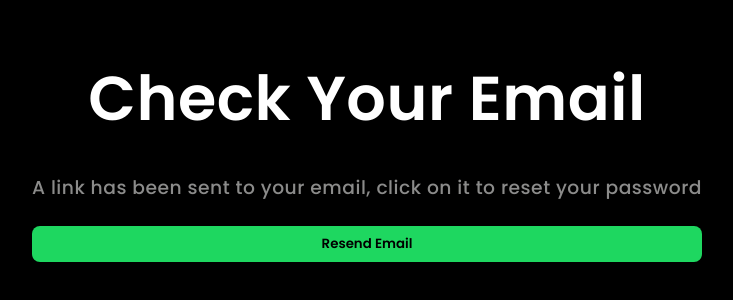
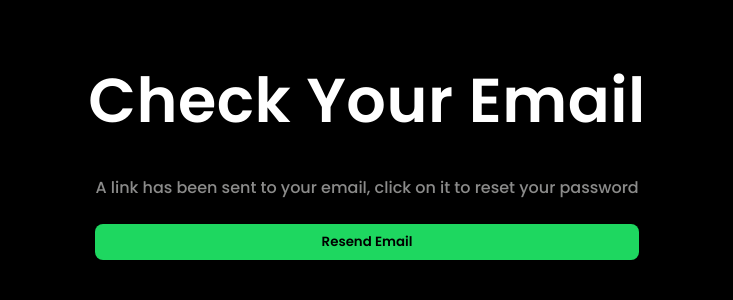
Before and after one commit to wicked-devs/sharpSub-frontend-service, a Nuxt app: page /auth/check-email in a window 1280 px wide. Shown: the part 252-552 px from the top of the page, without its empty margins (273-1006 px from the left). Built offline with nearby package versions, Linux system fonts and the light colour scheme.

Commit message:
Routing Fixes

```diff
--- a/components/auth/login-form.vue
+++ b/components/auth/login-form.vue
@@ -11,7 +11,7 @@
     <div class="form-group">
       <button class="btn-primary" type="submit">Sign In</button>
     </div>
-    <p>Don't have an account? <a href="#" class="nested-link">Sign Up</a></p>
+    <p>Don't have an account? <a href="/auth/signup" class="nested-link">Sign Up</a></p>
     <!-- <p>{{ userStore.accessToken }}</p>   -->
     <ToastNotification
       v-for="(toast, index) in toasts"
--- a/components/auth/signup-form.vue
+++ b/components/auth/signup-form.vue
@@ -34,7 +34,7 @@
       <button class="btn-primary" type="submit">Sign Up</button>
     </div>
     <input type="hidden" v-model="role" />
-    <p>Already have an account? <a href="#" class="nested-link">Sign In</a></p>
+    <p>Already have an account? <a href="/auth/login" class="nested-link">Sign In</a></p>
 
     <ToastNotification
       v-for="(toast, index) in toasts"
--- a/components/general/Navbar.vue
+++ b/components/general/Navbar.vue
@@ -1,7 +1,7 @@
 <template>
   <nav class="pt-3 pb-3">
     <main>
-      <img src="@/assets/images/SharpSub.svg" alt="" />
+      <img src="@/assets/images/SharpSub.svg" alt="" class="logo">
 
       <div class="menu" @click="toggleMenu">
         <div :class="{ bar1: isOpen, bar: !isOpen }"></div>
@@ -68,7 +68,7 @@ main .menu .bar3 {
   width: 30px;
   height: 3px;
   transition: 0.4s;
-  background-color: #fff;
+  background-color: var(--text-color) !important;
 }
 
 main .menu .bar1 {
@@ -86,6 +86,9 @@ main .menu .bar3 {
 main .container .cta {
   display: flex;
   gap: 12px;
+}
+a button{
+  color: var(--primary-color) !important;
 }
 
 @media (max-width: 1000px) {
--- a/pages/auth/check-email.vue
+++ b/pages/auth/check-email.vue
@@ -3,9 +3,9 @@
       <div class="center mt-5">
         <h1 class="weight-6 mb-1">Check Your Email</h1>
         <form class="center">
-          <h3 class="weight-5">
+          <p class="weight-5 center">
             A link has been sent to your email, click on it to reset your password
-          </h3>
+          </p>
           <div class="form-group">
             <button class="btn-primary">Resend Email</button>
           </div>
@@ -20,7 +20,7 @@
   .container {
     height: 100vh;
   }
-  h3 {
+  p {
     color: #8b8b8a;
   }
   </style>
--- a/pages/auth/verify-email.vue
+++ b/pages/auth/verify-email.vue
@@ -3,9 +3,9 @@
     <div class="center mt-5">
       <h1 class="weight-6 mb-1">Verify Your Email</h1>
       <form class="center">
-        <h3 class="weight-5">
+        <p class="weight-5 center">
           A link has been sent to your email, click on it to verify your email
-        </h3>
+        </p>
         <div class="form-group">
           <button class="btn-primary" @click="routeUSer" @click.prevent>
             Sign In
@@ -29,7 +29,7 @@ const routeUSer = () => {
 .container {
   height: 100vh;
 }
-h3 {
+p {
   color: #8b8b8a;
 }
 </style>
```
